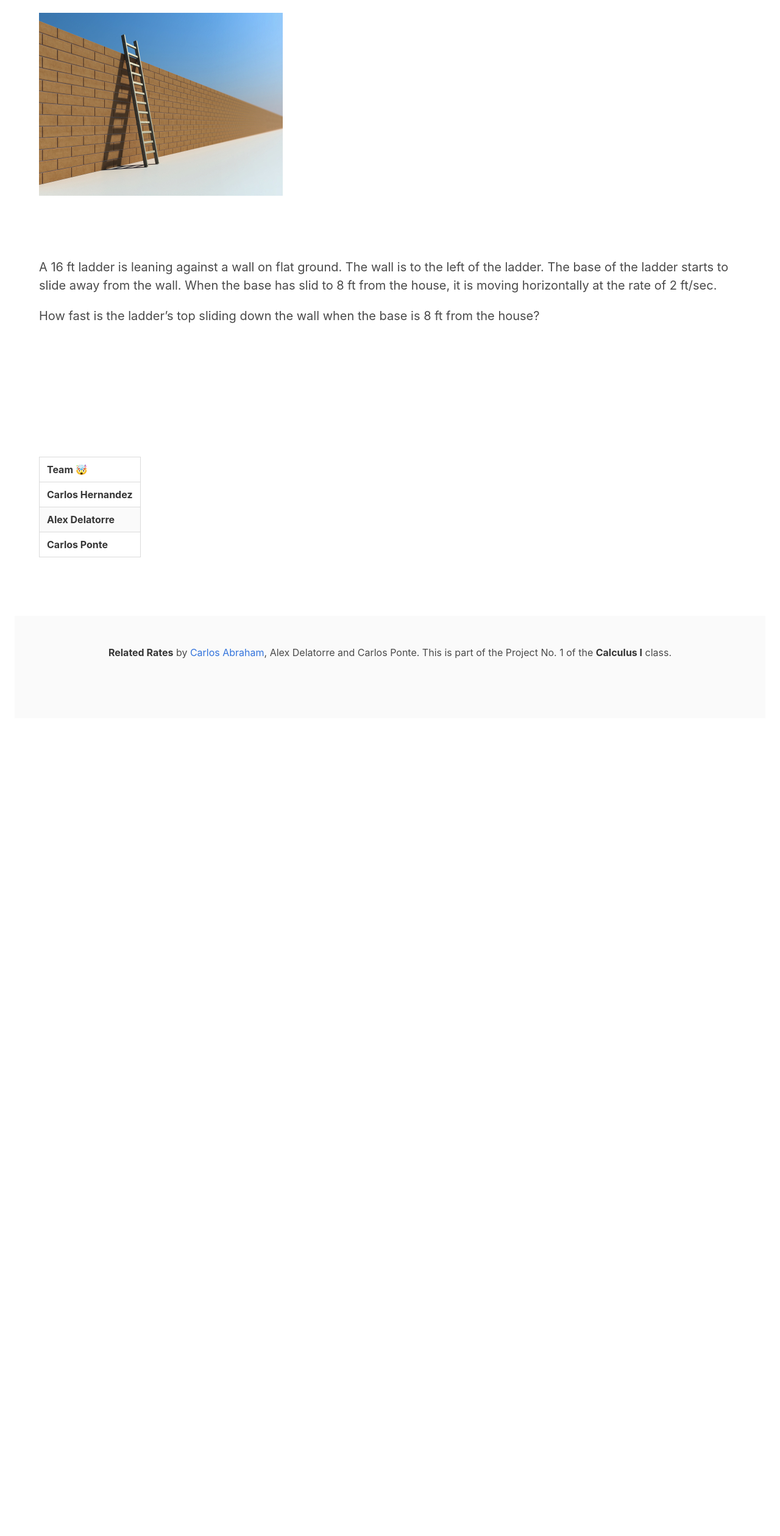
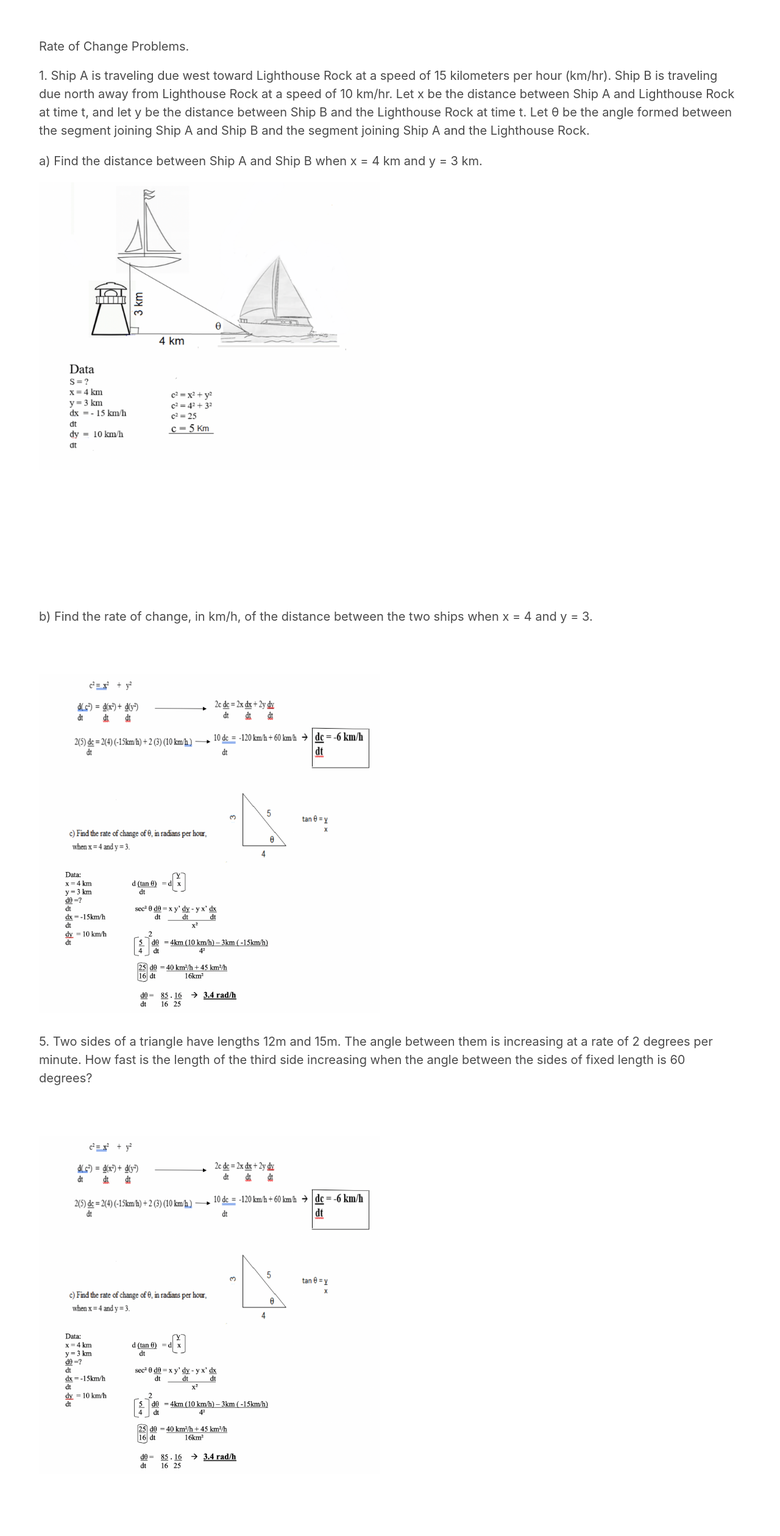
Before and after one commit to abranhe/related-rates, a plain HTML site: page index.html in a window 1280 px wide. Shown: the part 116-2635 px from the top of the page at 61% size. Before the commit the page ends 1342 px from the top, so only its background shows below. Drawn offline with nearby package versions, Linux system fonts and the light colour scheme; grey boxes are pictures that could not be loaded.

Commit message:
fresh stuff

```diff
--- a/index.html
+++ b/index.html
@@ -23,9 +23,57 @@ Calculus 1 ~ Fall 2018
 		<script type="text/javascript" language="javascript" src="https://web.geogebra.org/4.4/web/web.nocache.js"></script>
   </head>
   <body>
+
   <section class="section">
     <div class="container">
-      <h1 class="title">Related Rates</h1>
+      <h1 class="title">Related Rates Project</h1>
+    </div>
+  </section>
+
+	<section class="section">
+    <div class="container content is-medium">
+			<p class="subtitle">
+        Rate of Change Problems.
+      </p>
+      <p>1. Ship A is traveling due west toward Lighthouse Rock at a speed of 15 kilometers per hour (km/hr).
+				Ship B is traveling due north away from Lighthouse Rock at a speed of 10 km/hr. Let x be the distance
+			 between Ship A and Lighthouse Rock at time t, and let y be the distance between Ship B and the
+		  	Lighthouse Rock at time t. Let θ be the angle formed between the segment joining Ship A and Ship B
+			 and the segment joining Ship A and the Lighthouse Rock.
+      </p>
+      <p>
+        a) Find the distance between Ship A and Ship B when x = 4 km and y = 3 km.
+      </p>
+			<img src="assets/1.png" width="560" height="315">
+			<br><br>
+			<iframe width="560" height="315" src="https://www.youtube.com/embed/ySgzRzr3Bnw" frameborder="0" allow="accelerometer; autoplay; encrypted-media; gyroscope; picture-in-picture" allowfullscreen></iframe>
+			<br><br>
+			<p>
+			b) Find the rate of change, in km/h, of the distance between the two ships when x = 4 and y = 3.
+			</p>
+			<br><br>
+			<img src="assets/2.png" width="560" height="515">
+    </div>
+		<div class="container content is-medium">
+      <p>5. Two sides of a triangle have lengths 12m and 15m. The angle between them is increasing at a
+				rate of 2 degrees per minute. How fast is the length of the third side increasing when the angle
+				between the sides of fixed length is 60 degrees?
+      </p>
+			<br><br>
+			<img src="assets/2.png" width="560" height="515">
+    </div>
+  </section>
+
+
+	<section class="section">
+    <div class="container content is-medium">
+      <iframe width="560" height="315" src="https://www.youtube.com/embed/hYBbi6fVYTw" frameborder="0" allow="accelerometer; autoplay; encrypted-media; gyroscope; picture-in-picture" allowfullscreen></iframe>
+    </div>
+  </section>
+
+	<section class="section">
+    <div class="container">
+      <h2 class="title">Examples</h2>
       <p class="subtitle">
         The Falling ladder
       </p>
@@ -35,15 +83,10 @@ Calculus 1 ~ Fall 2018
 
   <section class="section">
     <div class="container content is-medium">
-      <p>A 16 ft ladder is leaning against a wall on flat ground. The wall is to
+      	A 16 feet ladder is leaning against a wall on flat ground. The wall is to
         the left of the ladder. The base of the ladder starts to slide away from
-        the wall. When the base has slid to 8 ft from the house, it is moving
-        horizontally at the rate of 2 ft/sec.
-      </p>
-      <p>
-        How fast is the ladder’s top sliding down the wall when the base
-         is 8 ft from the house?
-      </p>
+        the wall. When the base has slid to 8 feet from the wall, it is moving
+        horizontally at the rate of 4 feet/second.
     </div>
   </section>
 
@@ -65,14 +108,26 @@ Calculus 1 ~ Fall 2018
     </div>
   </section>
 
-  <br>
+	<section class="section">
+    <div class="container content is-medium">
+			<br>
+			<p>
+        How fast is the ladder’s top sliding down the wall when the base
+         is 8 feet from the wall?
+      </p>
+			<br>
+			<img src="assets/4.png" width="700">
+			<br><br>
+			<iframe width="560" height="315" src="https://www.youtube.com/embed/Paaw19DheJ4" frameborder="0" allow="accelerometer; autoplay; encrypted-media; gyroscope; picture-in-picture" allowfullscreen></iframe>
+    </div>
+  </section>
 
   <section class="section">
     <div class="container">
       <table class="table is-hoverable is-striped is-bordered">
         <thead>
           <tr>
-            <th>Team 🤯</th>
+            <th>Team</th>
           </tr>
         </thead>
         <tbody>
@@ -95,7 +150,7 @@ Calculus 1 ~ Fall 2018
 			<div class="content has-text-centered">
 				<p>
 					<strong>Related Rates</strong> by <a href="https://github.com/abranhe" target="_blank">Carlos Abraham</a>, Alex Delatorre and Carlos Ponte.
-					This is part of the Project No. 1 of the <strong>Calculus Ⅰ</strong> class.
+					Related Rates Video Project. <strong>Calculus Ⅰ</strong>.
 				</p>
 			</div>
 		</footer>
```
Also changed, not shown: assets/1.png (added), assets/2.png (added), assets/3.png (added), assets/4.png (added).
